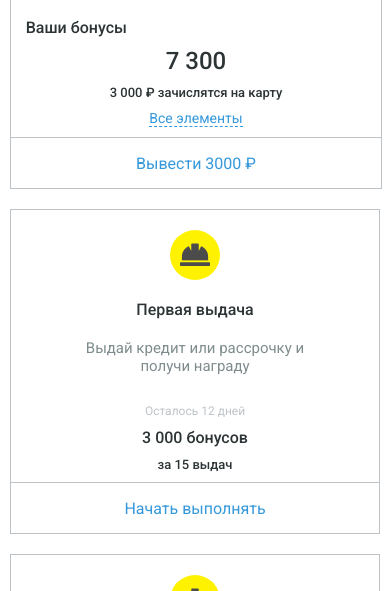
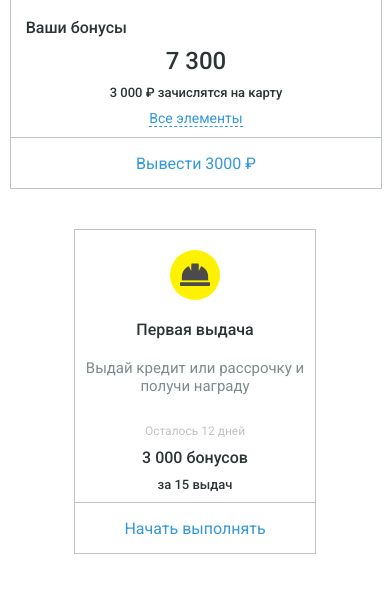
Before and after one commit to StasBalan/taskT2, a plain HTML site: page index.html in a window 390 px wide. Shown: the part 178-769 px from the top of the page. Drawn offline with Linux system fonts and the light colour scheme.

Commit message:
third commit

```diff
--- a/css/style.css
+++ b/css/style.css
@@ -533,7 +533,7 @@ nav label {
         margin: 0;
     }
     .card {
-        width: 100%;
+        margin: 20px auto;
     }
     .bonus-program {
         padding-left: 20px;
```
